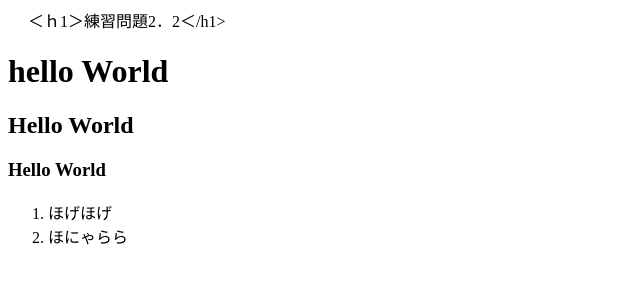
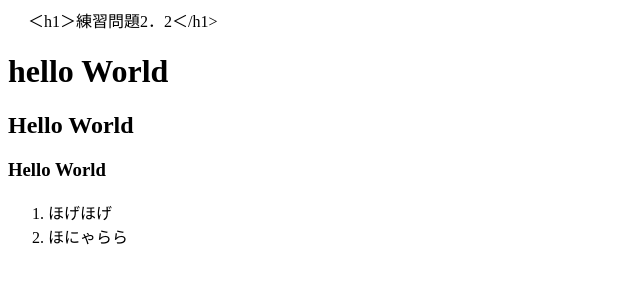
Before and after one commit to reon25292/reon, a plain HTML site: page index.html in a window 1280 px wide. Shown: the full height of the page, 0-640 px from the left. Drawn offline with Linux system fonts and the light colour scheme.

Commit message:
Update index.html

```diff
--- a/index.html
+++ b/index.html
@@ -6,7 +6,7 @@
 </head>
 <body>
 　<!--文字の大きさの練習-->
-＜ｈ1＞練習問題2．2＜/h1>
+＜h1＞練習問題2．2＜/h1>
 <h1>hello World
  <h2>Hello World</h2>
  <h3>Hello World</h3>
```
